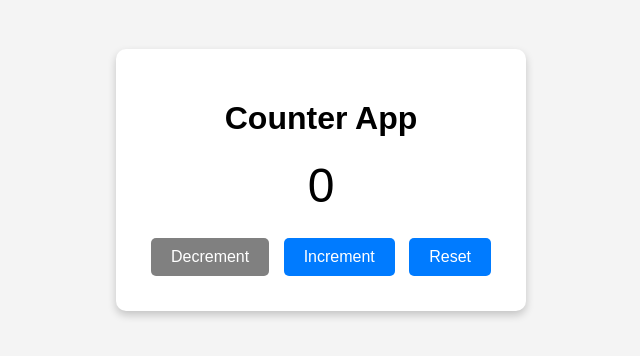
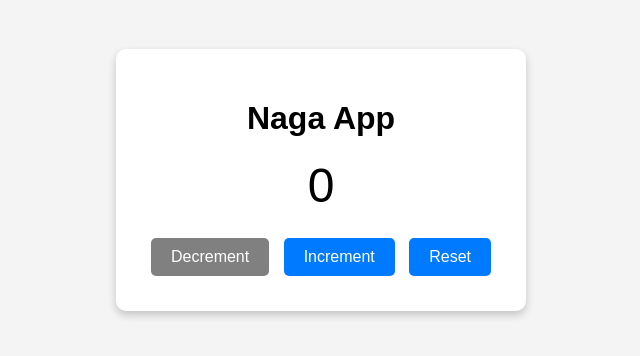
Before and after one commit to Naga-sai-ram/devopss_session, a plain HTML site: page index.html in a window 1280 px wide. Shown: the part 228-584 px from the top of the page, without its empty margins (319-959 px from the left). Drawn offline with Linux system fonts and the light colour scheme.

Commit message:
name changed

```diff
--- a/index.html
+++ b/index.html
@@ -8,7 +8,7 @@
 <body>
 
     <div class="container">
-        <h1>Counter App</h1>
+        <h1>Naga App</h1>
         <p id="count">0</p>
 
         <button id="decrementBtn">Decrement</button>
```
